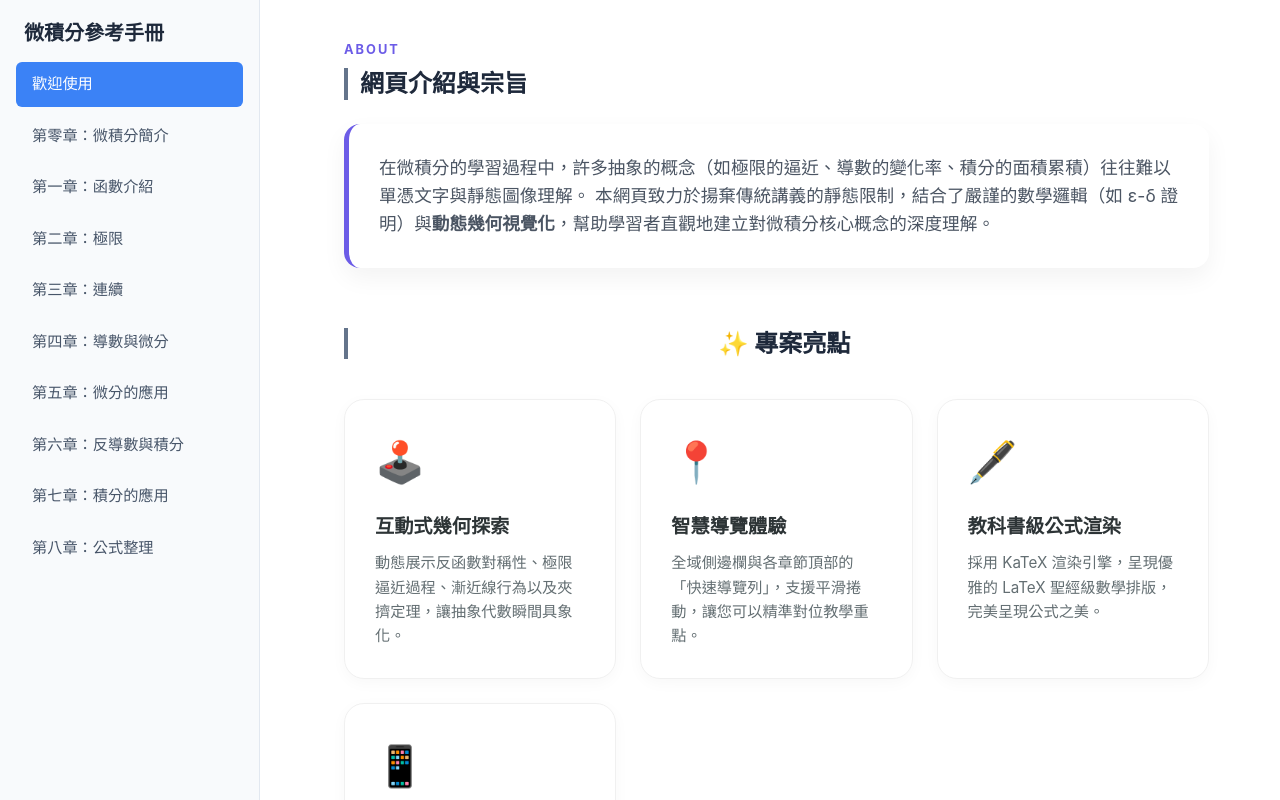
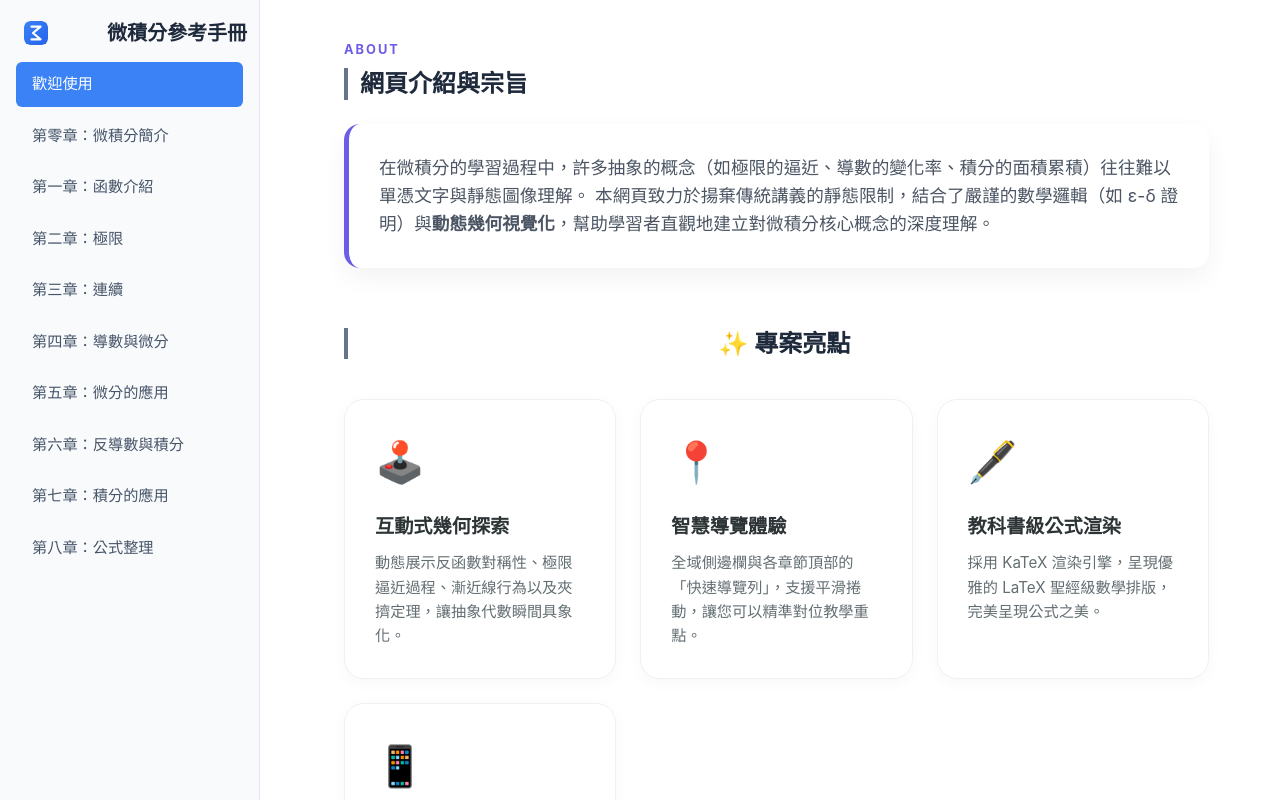
Before and after one commit to ZhaoHong04126/visual-calculus, a React (Vite) app: page / in a window 1280 px wide. Built offline with nearby package versions, Linux system fonts and the light colour scheme.

Commit message:
更新 favicon.svg 的版本參數，新增 LogoIcon 元件以顯示網站識別標誌

```diff
--- a/index.html
+++ b/index.html
@@ -3,7 +3,7 @@
 
 <head>
   <meta charset="UTF-8" />
-  <link rel="icon" type="image/svg+xml" href="favicon.svg" />
+  <link rel="icon" type="image/svg+xml" href="favicon.svg?v=2" />
   <link rel="manifest" href="manifest.json" />
   <meta name="theme-color" content="#3b82f6" />
   <meta name="viewport" content="width=device-width, initial-scale=1.0" />
--- a/src/App.jsx
+++ b/src/App.jsx
@@ -20,6 +20,22 @@ function SidebarIcon() {
     <svg xmlns="http://www.w3.org/2000/svg" viewBox="0 0 24 24" width="20" height="20" fill="none" stroke="currentColor" strokeWidth="1.8" strokeLinecap="round" strokeLinejoin="round">
       <rect x="3" y="3" width="18" height="18" rx="2" />
       <line x1="9" y1="3" x2="9" y2="21" />
+    </svg>
+  );
+}
+
+// 網站識別標誌 (Sigma 圖案)
+function LogoIcon() {
+  return (
+    <svg xmlns="http://www.w3.org/2000/svg" viewBox="0 0 512 512" width="24" height="24" style={{ marginRight: '10px', borderRadius: '6px', flexShrink: 0 }}>
+      <defs>
+        <linearGradient id="logoGrad" x1="0%" y1="0%" x2="100%" y2="100%">
+          <stop offset="0%" style={{ stopColor: '#3b82f6', stopOpacity: 1 }} />
+          <stop offset="100%" style={{ stopColor: '#2563eb', stopOpacity: 1 }} />
+        </linearGradient>
+      </defs>
+      <rect width="512" height="512" rx="128" fill="url(#logoGrad)" />
+      <path d="M160 120 L352 120 L192 256 L352 392 L160 392" fill="none" stroke="white" strokeWidth="48" strokeLinecap="round" strokeLinejoin="round" />
     </svg>
   );
 }
@@ -55,6 +71,7 @@ export default function App() {
       {/* 左側導覽列：透過動態 class 控制展開或隱藏 */}
       <nav className={`sidebar ${isSidebarOpen ? 'open' : 'closed'}`}>
         <div className="sidebar-header">
+          <LogoIcon />
           <h2 className="sidebar-title">微積分參考手冊</h2>
           {/* 手機版關閉按鈕 - 側邊欄右上角 */}
           <button className="sidebar-toggle-btn" onClick={toggleSidebar} title="隱藏選單" aria-label="隱藏選單">
```
